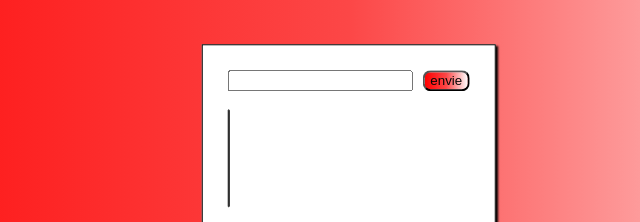
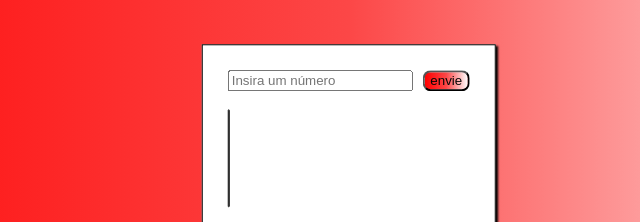
Before and after one commit to bryanmanoel23/lista_emARRAY, a plain HTML site: page index.html in a window 1280 px wide. Shown: the part 222-444 px from the top of the page, 291-931 px from the left. Drawn offline with Linux system fonts and the light colour scheme.

Commit message:
Update index.html

```diff
--- a/index.html
+++ b/index.html
@@ -42,7 +42,7 @@
 </head>
 <body>
     <div class="form">
-        <input type="number" name="arrai" id="arrai"/>
+        <input type="number" name="arrai" placeholder="Insira um número" id="arrai"/>
         <input type="submit" onclick="recebe()" name="btn" id="btn" value="envie" /><br><br>
         <select name="flista" size="6" id="flista"></select><br><br>
         <input type="submit" name="finish" id="finish" onclick="finalizar()"/><br><br>
```
